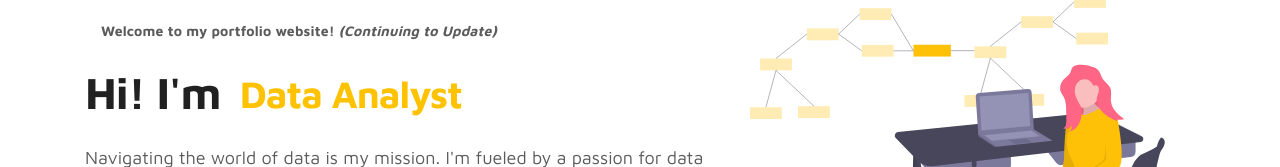
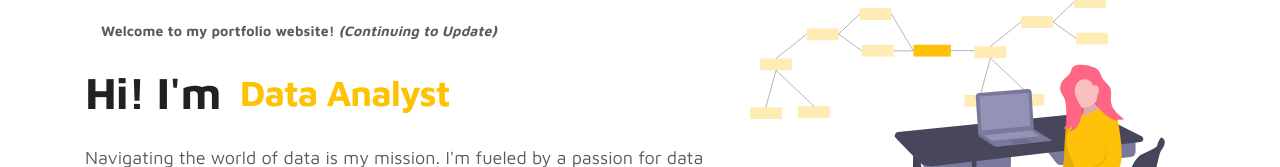
Before and after one commit to arinkistian/ar-insight.io, a plain HTML site: page index.html in a window 1280 px wide. Both pictures are taken after a click on the link "About". Shown: the part 202-369 px from the top of the page. Drawn offline with Linux system fonts and the light colour scheme.

Commit message:
update font size

```diff
--- a/css/tooplate-style.css
+++ b/css/tooplate-style.css
@@ -120,9 +120,9 @@ b, strong {
 }
 
 .animated-item {
-  font-size: 38px;
+  font-size: 36px;
   line-height: inherit;
-  display: block;
+  display: inline-block;
   opacity: 0;
   overflow: hidden;
   position: absolute;
```
